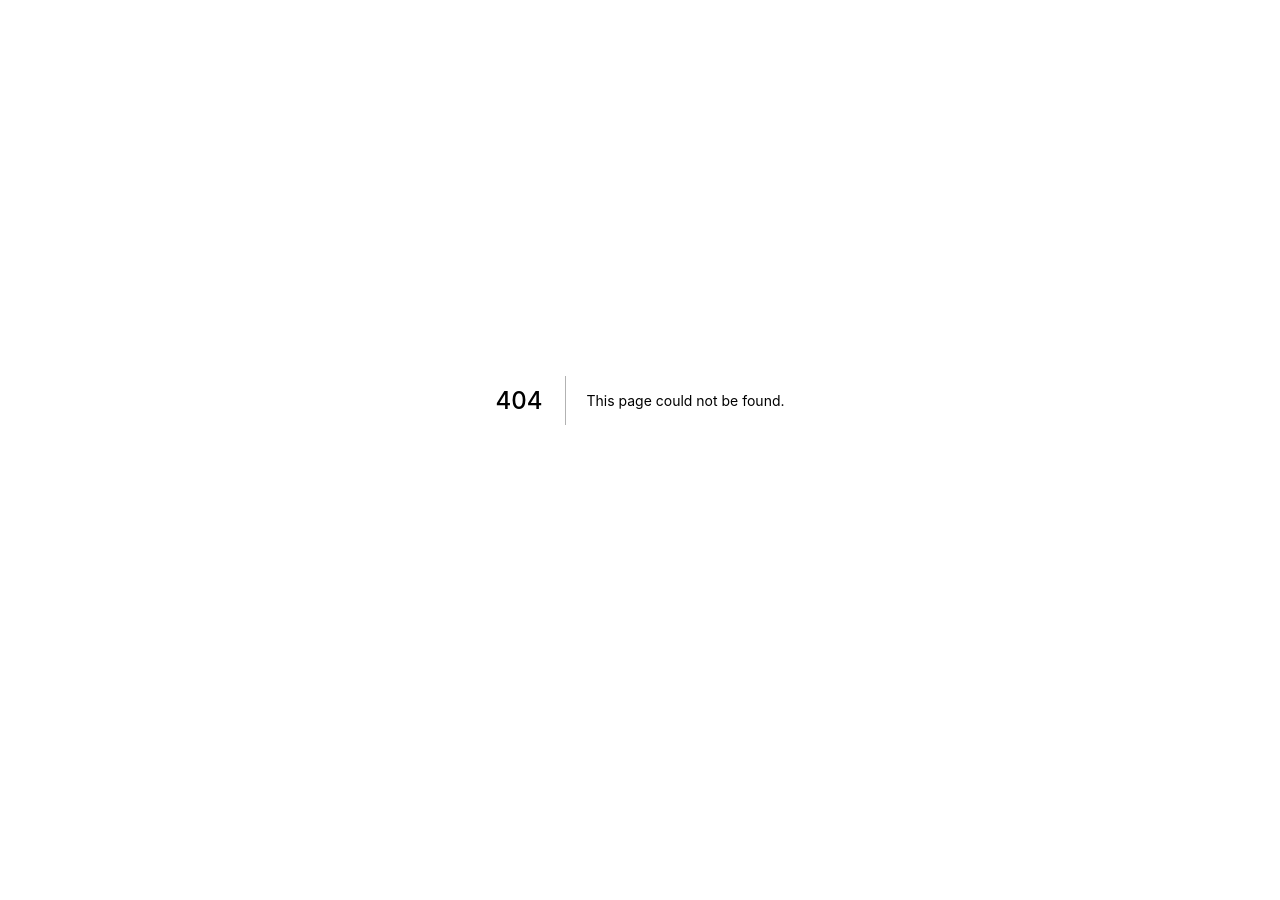
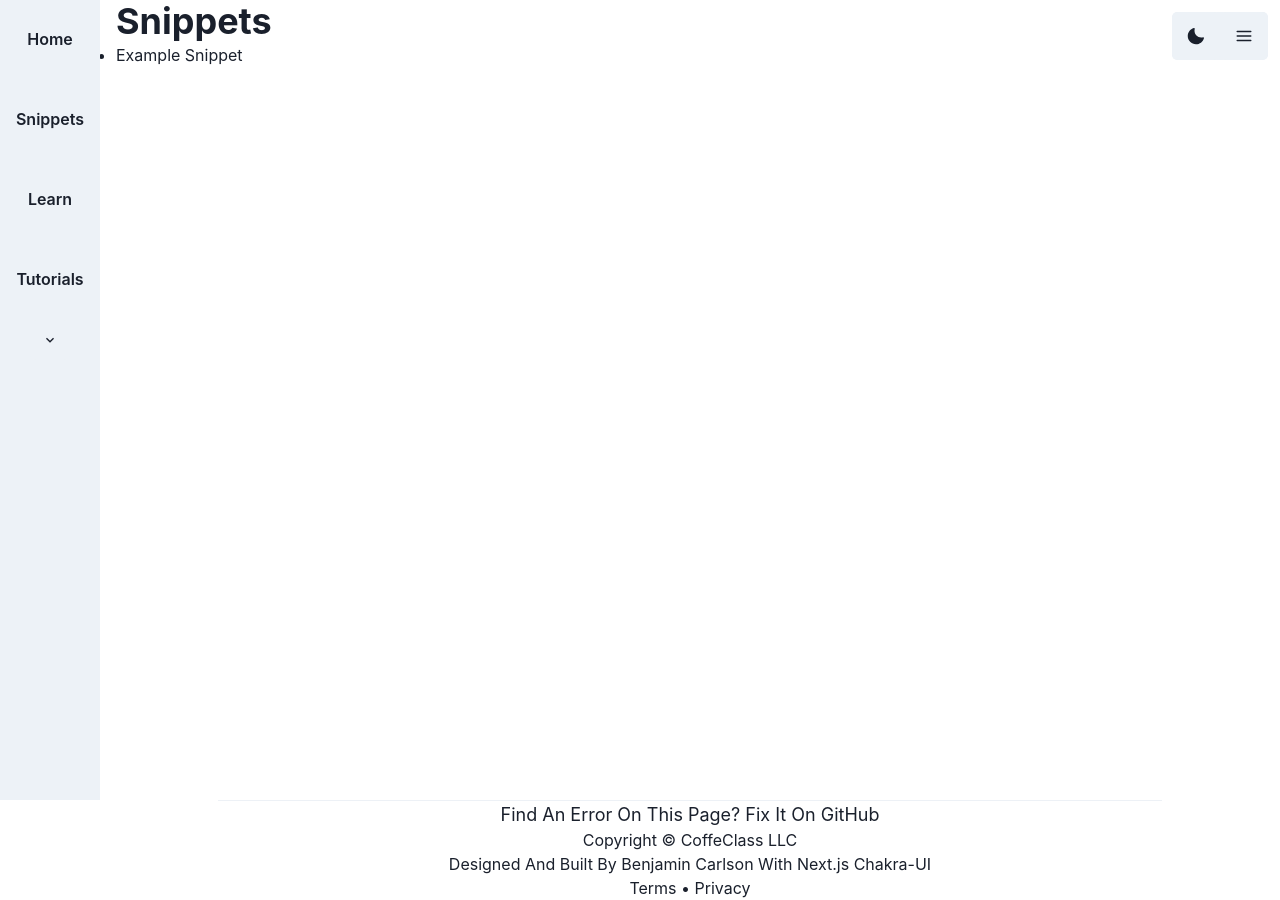
Before and after one commit to carlson-technologies/coffeeclass.io, a Next.js app: page /snippets in a window 1280 px wide. Before the commit this address had no page. Before the commit the page ends 800 px from the top, so only its background shows below. Built offline with nearby package versions, Linux system fonts and the light colour scheme.

Commit message:
update: Add snippets functionality.

```diff
--- /dev/null
+++ b/content/snippets/example-post.mdx
@@ -0,0 +1,6 @@
+---
+title: 'Example Snippet'
+description: 'Example description for snippet'
+---
+
+# Example snippet #1!
--- a/package.json
+++ b/package.json
@@ -16,7 +16,10 @@
     "@mdx-js/react": "^1.6.22",
     "@next/mdx": "^10.1.3",
     "framer-motion": "^4",
+    "gray-matter": "^4.0.2",
     "next": "10.1.3",
+    "next-mdx-remote": "^2.1.3",
+    "next-remote-watch": "^1.0.0",
     "react": "17.0.2",
     "react-dom": "17.0.2"
   }
--- /dev/null
+++ b/pages/snippets/index.js
@@ -0,0 +1,59 @@
+import {
+    Heading,
+    Flex,
+    Button,
+    Stack,
+    Text,
+    Box,
+    Badge
+} from '@chakra-ui/react'
+import Container from '../../components/Container'
+import Image from 'next/image'
+import NextLink from 'next/link'
+import fs from 'fs'
+import matter from 'gray-matter'
+import Link from 'next/link'
+import path from 'path'
+import { postFilePaths, POSTS_PATH } from '../../utils/mdxUtils'
+
+export default function Index({ posts }) {
+    return (
+        <Container>
+            <Stack
+                spacing={8}
+                px={4}
+            >
+                <Flex flexDir="column">
+                    <Heading>Snippets</Heading>
+                    <ul>
+                        {posts.map((post) => (
+                            <li key={post.filePath}>
+                                <Link
+                                    as={`/snippets/${post.filePath.replace(/\.mdx?$/, '')}`}
+                                    href={`/snippets/[slug]`}
+                                >
+                                    <a>{post.data.title}</a>
+                                </Link>
+                            </li>
+                        ))}
+                    </ul>
+                </Flex>
+            </Stack>
+        </Container>
+    )
+}
+
+export function getStaticProps() {
+    const posts = postFilePaths.map((filePath) => {
+        const source = fs.readFileSync(path.join(POSTS_PATH, filePath))
+        const { content, data } = matter(source)
+
+        return {
+            content,
+            data,
+            filePath,
+        }
+    })
+
+    return { props: { posts } }
+}
--- /dev/null
+++ b/utils/mdxUtils.js
@@ -0,0 +1,11 @@
+import fs from 'fs'
+import path from 'path'
+
+// POSTS_PATH is useful when you want to get the path to a specific file
+export const POSTS_PATH = path.join(process.cwd(), 'content/snippets')
+
+// postFilePaths is the list of all mdx files inside the POSTS_PATH directory
+export const postFilePaths = fs
+    .readdirSync(POSTS_PATH)
+    // Only include md(x) files
+    .filter((path) => /\.mdx?$/.test(path))
```
Also changed, not shown: components/Layout.js (added, +14 -0 lines), pages/snippets/[slug].js (added, +58 -0 lines), 1 other file (tests, documents, lock files or other folders).
